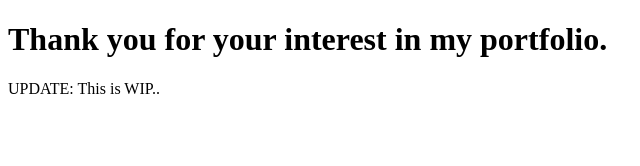
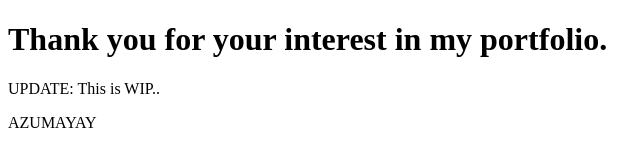
Before and after one commit to 747yay/azuma-yay.github.io, a plain HTML site: page index.html in a window 1280 px wide. Shown: the full height of the page, 0-640 px from the left. Drawn offline with Linux system fonts and the light colour scheme.

Commit message:
Update index.html

```diff
--- a/index.html
+++ b/index.html
@@ -3,5 +3,6 @@
 <body>
 <h1>Thank you for your interest in my portfolio.</h1>
 <p>UPDATE: This is WIP..</p>
+  <p> AZUMAYAY </P>
 </body>
 </html>
```
